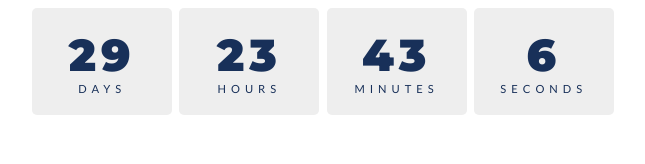
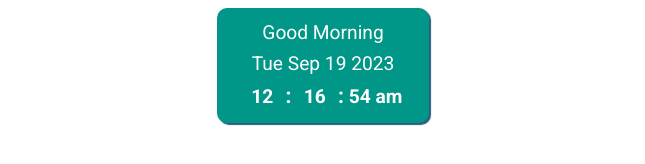
Before and after one commit to wjdwndudghlw/notion, a plain HTML site: page index2.html in a window 1280 px wide. Shown: the whole page, without its empty margins (317-962 px from the left). Drawn offline with Linux system fonts and the light colour scheme.

Commit message:
Update index2.html

```diff
--- a/index2.html
+++ b/index2.html
@@ -9,82 +9,80 @@
 
 
 
+
 body{
-    background-color: white;
+    background-color: #fff;
+    line-height: 1.6;
+
 }
 
-#timer {
-  color: #eeeeee;
-  text-align: center;
-  text-transform: uppercase;
-  font-family: 'Lato', sans-serif;
-  font-size: .7em;
-  letter-spacing: 5px;
+h1 {
+    margin-top: 0;
 }
 
-.days, .hours, .minutes, .seconds {
-  display: inline-block;
-  padding: 20px;
-  width: 100px;
-  border-radius: 5px;
+
+/*CSS START*/
+
+.full-table {
+    display: table;
+    height: 100%;
+    width: 100%;
 }
 
-.days {
-  background: #eeeeee;
-  color: #183059;
-}
-
-.hours {
-  background: #eeeeee;
-  color: #183059;
-}
-
-.minutes {
-  background: #eeeeee;
-  color: #183059;
-}
-
-.seconds {
-  background: #eeeeee;
-  color: #183059;
-}
-
-.numbers {
-  font-family: 'Montserrat', sans-serif;
-  color:  #183059;
-  font-size: 4em;
+.table-cell {
+    display: table-cell;
+    vertical-align: middle;
     text-align: center;
 }
 
-.white {
-  position: absolute;
-  background:  #eeeeee;
-  height: 85px;
-  width: 75px;
-  left: 30%;
-  top: 2%;
+.card {
+    padding: 10px 25px 10px 25px;
+    border-radius: 10px;
+    background: #009688;
+    color: #fff;
+    display: inline-block;
+    box-shadow: 2px 2px 1px 0px #295C7B;
 }
 
-.red {
-  position: absolute;
-  background:  #EF2F3C;
-  left: 18%;
-  top: 9%;
-  height: 65px;
-  width: 70px;
-
+.card:hover {
+    margin-top: 2px;
+    box-shadow: none;
 }
 
-.blue {
-  position: absolute;
-  background:  #276FBF;
-  height: 80px;
-  width: 80px;
-  left: 60%;
-  top: 5%;
+.clock {
+    display: inline-block;
+    font-family: 'Roboto', sans-serif;
+    font-weight: bold;
+    font-size: 1.2em;
+    /* padding-left: 20px; */
+}
 
+.time {
+    display: inline-block;
+    min-width: 37px;
+}
 
+.colon {
+    font-size: 1.1em;
+    display: inline-block;
 }
+
+.date {
+    display: block;
+    min-width: 162px;
+    /* padding-right: 30px; */
+    /* border-right: 2px solid #295C7B; */
+    font-family: 'Roboto', sans-serif;
+    font-size: 1.2em;
+}
+.greet{
+
+    min-width: 162px;
+    /* padding-right: 30px; */
+    font-family: 'Roboto', sans-serif;
+    font-size: 1.2em;
+}
+
 
 
 
@@ -95,49 +93,83 @@ body{
 </head>
 <body>
 
-<div id="timer">
+<link href="https://fonts.googleapis.com/css?family=Lobster|Roboto:400,700" rel="stylesheet">
 
-    <div class="days">
-        <div id="days" class="numbers "> </div>days</div>
-      <div class="hours">
-        <div  id="hours" class="numbers"> </div>hours</div>
-      <div class="minutes">
-        <div  id="minutes" class="numbers"> </div>minutes</div>
-      <div   class="seconds">
-        <div id="seconds" class="numbers"> </div>seconds</div>
+<div class="full-table">
+  <div class="table-cell">
+
+    <div class="card">
+        <div class="greet" id="greet">Good Morning  </div>
+      <div class="date" id="date">Tue Sep 19 2023</div>
+      <div class="clock">
+        <div class="time" id="hour">09</div>
+        <div class="colon">:</div>
+        <div class="time" id="min">14</div>
+        <div class="colon">:</div>
+        <div class="time" id="sec">13 am</div>
+      </div>
     </div>
 
+  </div>
 </div>
 
 </body>
 <script>
-    const year = new Date().getFullYear();
-const myDate = new Date('Oct 19, 2023 00:00:00');
-console.log(myDate);
-
-// countdown
-let timer = setInterval(function() {
-
-  // get today's date
-  const today = new Date().getTime();
-
-  // get the difference
-  const diff = myDate - today;
-
-  // math
-  let days = Math.floor(diff / (1000 * 60 * 60 * 24));
-  let hours = Math.floor((diff % (1000 * 60 * 60 * 24)) / (1000 * 60 * 60));
-  let minutes = Math.floor((diff % (1000 * 60 * 60)) / (1000 * 60));
-  let seconds = Math.floor((diff % (1000 * 60)) / 1000);
-
-  // display
-  document.getElementById("days").innerHTML=days
-  document.getElementById("hours").innerHTML=hours
-  document.getElementById("minutes").innerHTML=minutes
-  document.getElementById("seconds").innerHTML=seconds
+ function date() {
+var today = new Date();
+document.getElementById('date').innerHTML = today.toDateString();
+}
 
 
+function clock() {
+var today = new Date();
+var hour = zeros(twelveHour(today.getHours()));
+var minutes = zeros(today.getMinutes());
+var seconds = zeros(today.getSeconds());
+if(today.getHours() >=12){
+    seconds+=" pm"
+}
+else{
+    seconds+=" am"
+}
+hrs = today.getHours();
+if (hrs < 12)
+        greet = 'Good Morning  ';
+    else if (hrs >= 12 && hrs <= 17)
+        greet = 'Good Afternoon ';
+    else if (hrs >= 17 && hrs <= 24)
+        greet = 'Good Evening  ';
+// console.log(today.toLocaleTimeString());
+document.getElementById('greet').innerHTML = greet;
+document.getElementById('hour').innerHTML = hour;
+document.getElementById('min').innerHTML = minutes;
+document.getElementById('sec').innerHTML = seconds;
+}
 
-}, 1);
+function twelveHour(hour) {
+if (hour > 12) {
+    return hour -= 12
+} else if (hour === 0) {
+    return hour = 12;
+} else {
+    return hour
+}
+}
+// adds zero infront of single digit number
+function zeros(num) {
+if (num < 10) {
+    num = '0' + num
+};
+return num;
+}
+
+function dateTime() {
+date();
+clock();
+setTimeout(dateTime, 500);
+}
+
+dateTime()
+// END
 </script>
 </html>
```
Lines whose indentation alone changed are shown as unchanged.
